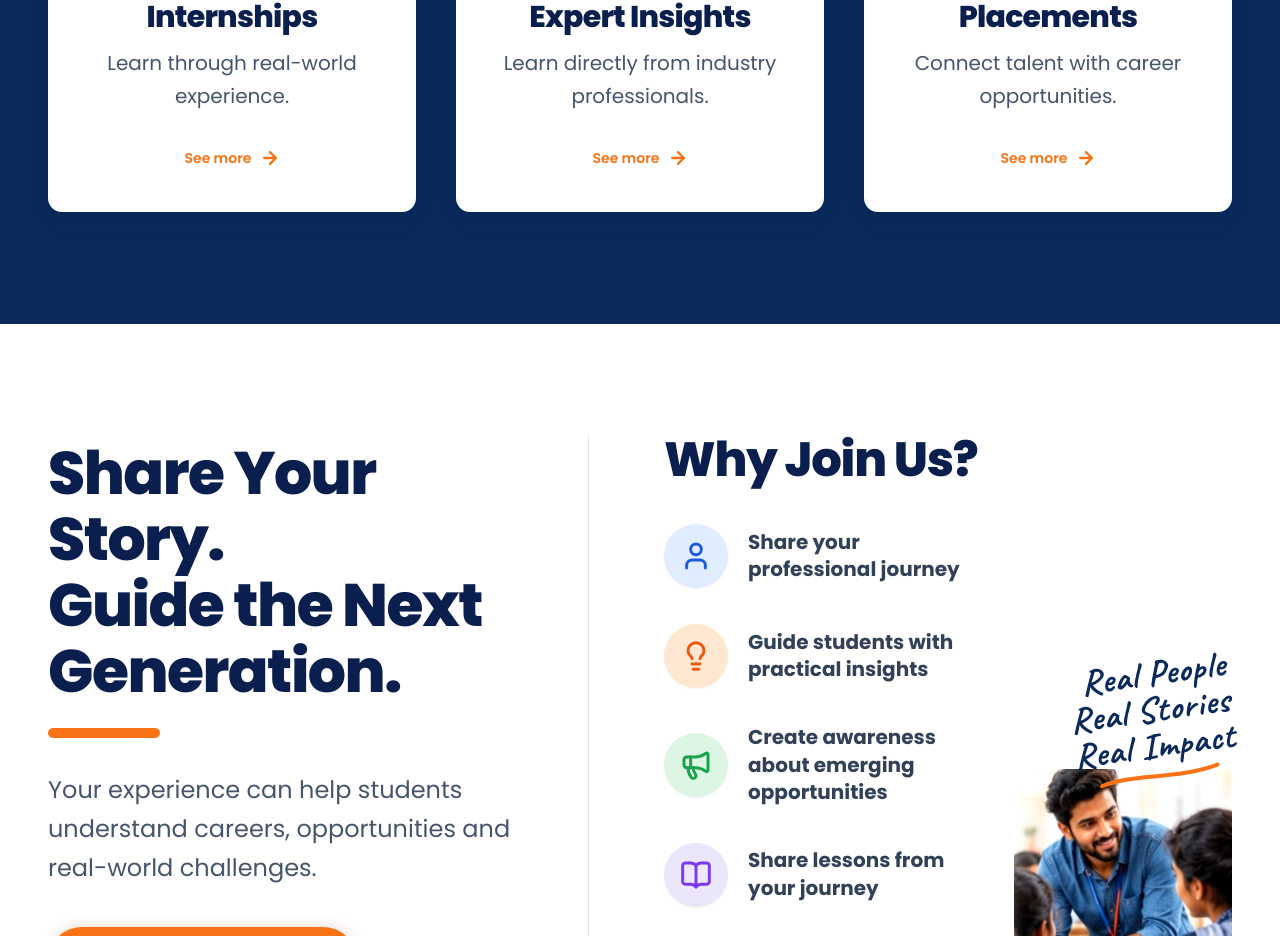
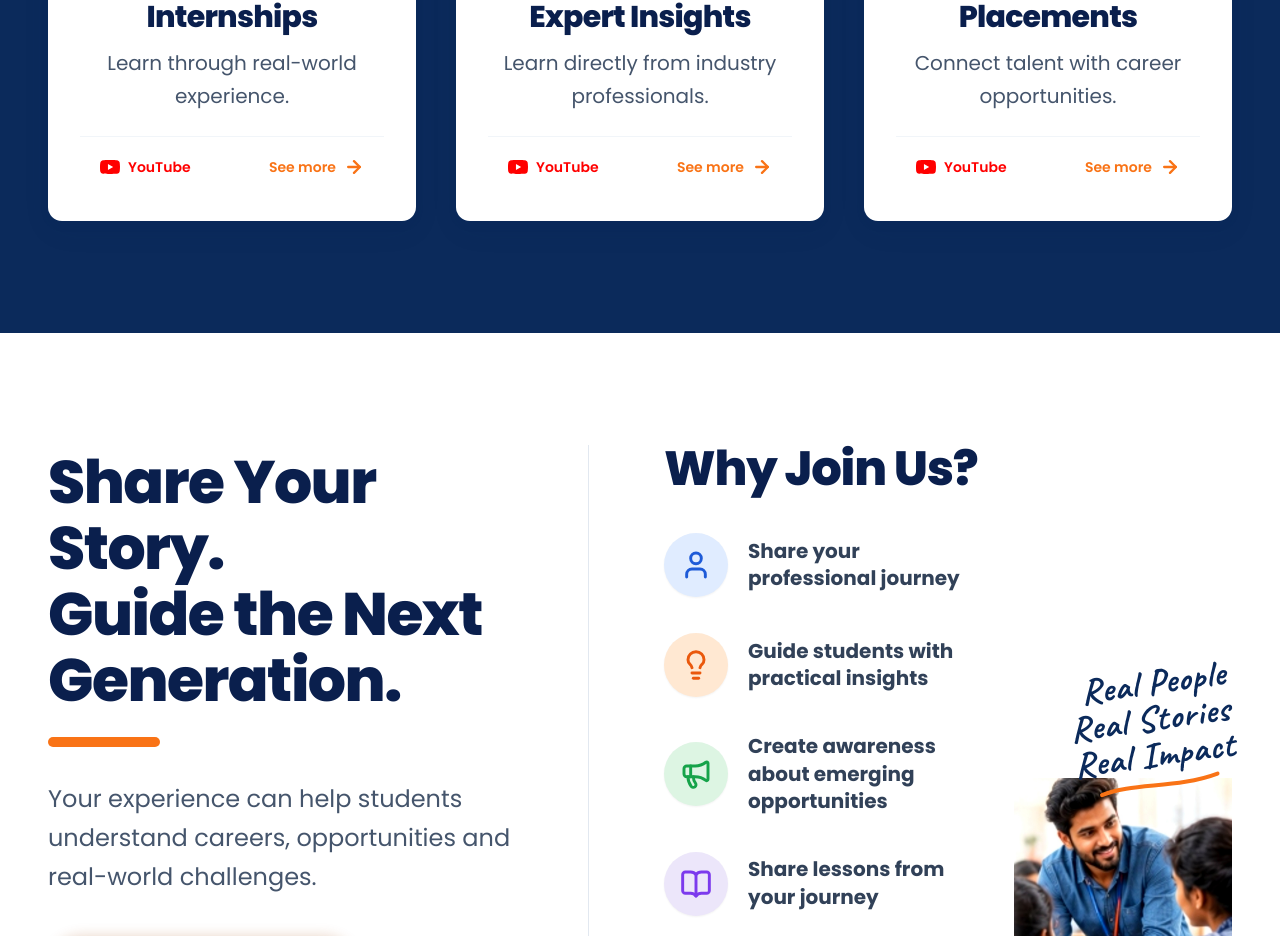
Before and after one commit to rashmi-ranjan-sahoo-dev/slg, a React (Vite) app: page / in a window 1280 px wide. Shown: the part 1359-2295 px from the top of the page. Built offline with nearby package versions, Linux system fonts and the light colour scheme; the HTML template or start-up script is replaced by a standard one.

Commit message:
feat: add YouTube video link on left and See more button on right of service cards

```diff
--- a/src/components/ServiceCard.jsx
+++ b/src/components/ServiceCard.jsx
@@ -109,6 +109,24 @@ export default function ServiceCard({
           {service.description}
         </p>
 
+        {/* Actions Row: YouTube link on Left, See more button on Right */}
+        <div className="mt-6 w-full flex items-center justify-between gap-2 px-1 sm:px-2 pt-2 border-t border-slate-100">
+          {/* YouTube Link on Left */}
+          <a
+            href={service.youtubeUrl || '#'}
+            target="_blank"
+            rel="noopener noreferrer"
+            aria-label={`Watch ${service.title} video on YouTube`}
+            className="youtube-card-btn inline-flex items-center gap-1.5 sm:gap-2 min-h-[44px] px-2.5 sm:px-3 py-2 text-[13px] sm:text-[14px] font-semibold text-[#FF0000] hover:text-[#CC0000] font-['Poppins'] rounded-lg focus:outline-none focus-visible:ring-2 focus-visible:ring-red-500 focus-visible:ring-offset-2 transition-all active:scale-[0.97] group/yt select-none"
+          >
+            <span className="w-5 h-5 flex items-center justify-center text-[#FF0000] group-hover/yt:scale-110 transition-transform duration-200">
+              <svg viewBox="0 0 24 24" className="w-5 h-5 fill-current" aria-hidden="true">
+                <path d="M23.498 6.186a3.016 3.016 0 0 0-2.122-2.136C19.505 3.545 12 3.545 12 3.545s-7.505 0-9.377.505A3.017 3.017 0 0 0 .502 6.186C0 8.07 0 12 0 12s0 3.93.502 5.814a3.016 3.016 0 0 0 2.122 2.136c1.871.505 9.376.505 9.376.505s7.505 0 9.377-.505a3.015 3.015 0 0 0 2.122-2.136C24 15.93 24 12 24 12s0-3.93-.502-5.814zM9.545 15.568V8.432L15.818 12l-6.273 3.568z"/>
+              </svg>
+            </span>
+            <span>YouTube</span>
+          </a>
+
           {/* Trigger Button: for middle card opens popup; for others toggles inline */}
           <button
             type="button"
@@ -118,7 +136,7 @@ export default function ServiceCard({
             aria-expanded={isMiddleCard ? false : isOpen}
             aria-controls={isMiddleCard ? undefined : panelId}
             aria-haspopup={isMiddleCard ? 'dialog' : undefined}
-          className="see-more-btn mt-6 inline-flex items-center justify-center gap-2 min-h-[44px] px-3 py-2 text-[14px] font-semibold text-orange-500 font-['Poppins'] rounded-lg focus:outline-none focus-visible:ring-2 focus-visible:ring-orange-500 focus-visible:ring-offset-2 select-none"
+            className="see-more-btn inline-flex items-center justify-center gap-1.5 sm:gap-2 min-h-[44px] px-2.5 sm:px-3 py-2 text-[13px] sm:text-[14px] font-semibold text-orange-500 font-['Poppins'] rounded-lg focus:outline-none focus-visible:ring-2 focus-visible:ring-orange-500 focus-visible:ring-offset-2 select-none"
           >
             <span className="relative inline-grid items-center justify-center">
               <span
@@ -146,6 +164,7 @@ export default function ServiceCard({
               />
             </span>
           </button>
+        </div>
 
         {/* Collapsible Panel Opens Below Button (only for non-popup cards) */}
         {!isMiddleCard && (
--- a/src/components/ServiceModal.jsx
+++ b/src/components/ServiceModal.jsx
@@ -198,28 +198,6 @@ export default function ServiceModal({ service, isOpen, onClose }) {
             {service.moreText}
           </p>
 
-          {/* Key Highlights list */}
-          <div className="w-full mt-4 sm:mt-5 bg-slate-50 rounded-xl p-3.5 sm:p-4 text-left border border-slate-100 flex flex-col gap-2 sm:gap-2.5">
-            <div className="flex items-start gap-2.5">
-              <CheckCircle2 className="w-4 h-4 sm:w-5 sm:h-5 text-green-600 flex-shrink-0 mt-0.5" />
-              <span className="text-xs sm:text-sm text-slate-700 font-medium">
-                Live interactive Q&A sessions with seasoned industry leaders
-              </span>
-            </div>
-            <div className="flex items-start gap-2.5">
-              <CheckCircle2 className="w-4 h-4 sm:w-5 sm:h-5 text-blue-600 flex-shrink-0 mt-0.5" />
-              <span className="text-xs sm:text-sm text-slate-700 font-medium">
-                Honest career roadmaps and real-world workplace insights
-              </span>
-            </div>
-            <div className="flex items-start gap-2.5">
-              <CheckCircle2 className="w-4 h-4 sm:w-5 sm:h-5 text-orange-500 flex-shrink-0 mt-0.5" />
-              <span className="text-xs sm:text-sm text-slate-700 font-medium">
-                Unfiltered trends and guidance not found in academic courses
-              </span>
-            </div>
-          </div>
-
           {/* Close Action Button */}
           <button
             type="button"
--- a/src/data/content.js
+++ b/src/data/content.js
@@ -26,6 +26,12 @@ export const HERO_CONTENT = {
 
 export const ALLOW_MULTIPLE_OPEN = false;
 
+export const YOUTUBE_LINKS = {
+  internships: 'https://www.youtube.com/results?search_query=internship+skills+practical+learning',
+  expertInsights: 'https://www.youtube.com/results?search_query=industry+expert+career+guidance',
+  placements: 'https://www.youtube.com/results?search_query=campus+placement+interview+preparation',
+};
+
 export const SERVICES_CONTENT = {
   heading: 'Our Services',
   subheading: 'Practical Learning. Real Opportunities.',
@@ -41,6 +47,7 @@ export const SERVICES_CONTENT = {
       image: internshipsImg,
       alt: 'Student working on laptop during real-world internship',
       link: LINKS.internships,
+      youtubeUrl: YOUTUBE_LINKS.internships,
     },
     {
       id: 'expert-insights',
@@ -53,6 +60,7 @@ export const SERVICES_CONTENT = {
       image: expertInsightsImg,
       alt: 'Industry professional giving a presentation and keynote',
       link: LINKS.expertInsights,
+      youtubeUrl: YOUTUBE_LINKS.expertInsights,
     },
     {
       id: 'placements',
@@ -65,6 +73,7 @@ export const SERVICES_CONTENT = {
       image: placementsImg,
       alt: 'Professionals shaking hands and discussing job placement',
       link: LINKS.placements,
+      youtubeUrl: YOUTUBE_LINKS.placements,
     },
   ],
 };
--- a/src/index.css
+++ b/src/index.css
@@ -102,3 +102,19 @@
 .see-more-btn:active {
   transform: scale(0.97);
 }
+
+/* Service Card 'YouTube' Link Styles */
+.youtube-card-btn {
+  touch-action: manipulation;
+  transition: transform 0.15s ease, opacity 0.15s ease;
+}
+
+@media (hover: hover) {
+  .youtube-card-btn:hover {
+    opacity: 0.85;
+  }
+}
+
+.youtube-card-btn:active {
+  transform: scale(0.97);
+}
```
Lines whose indentation alone changed are shown as unchanged.
